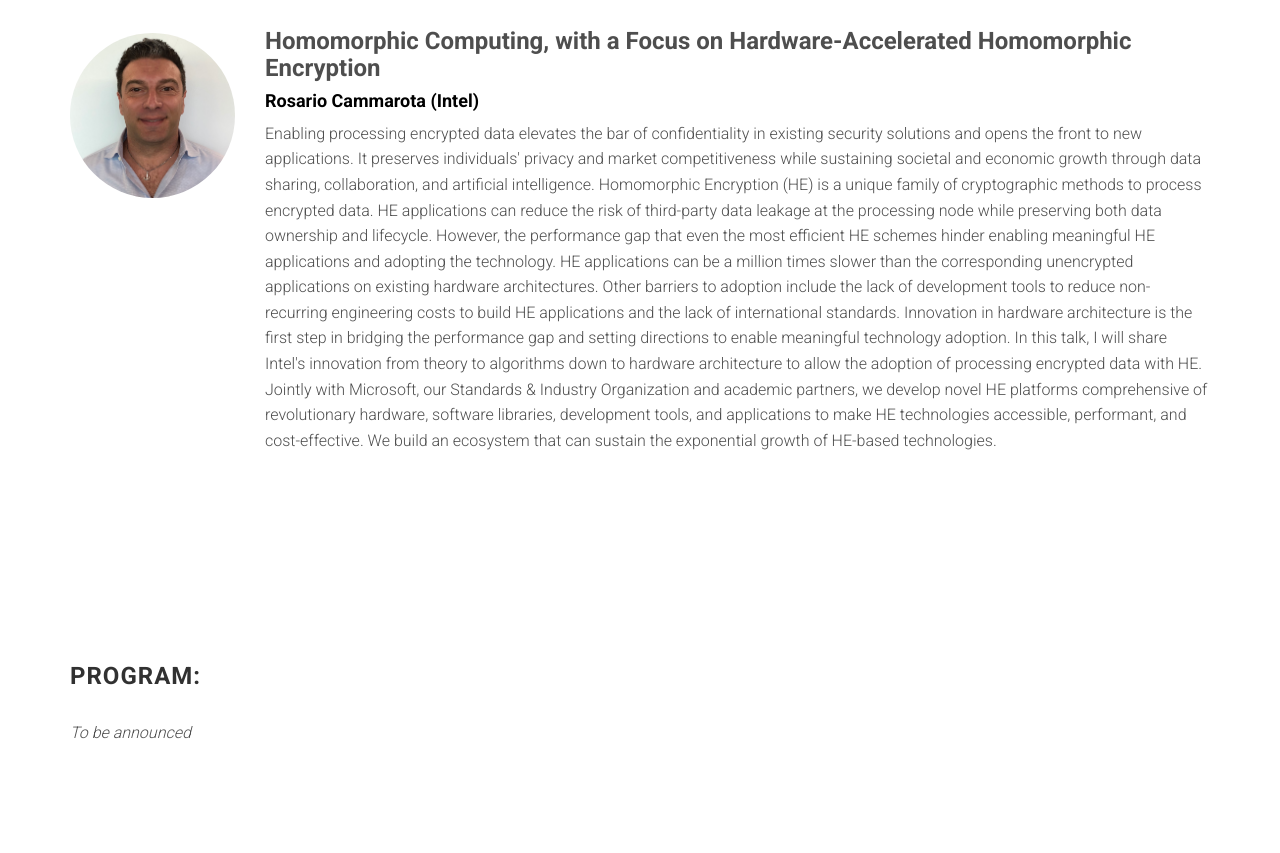
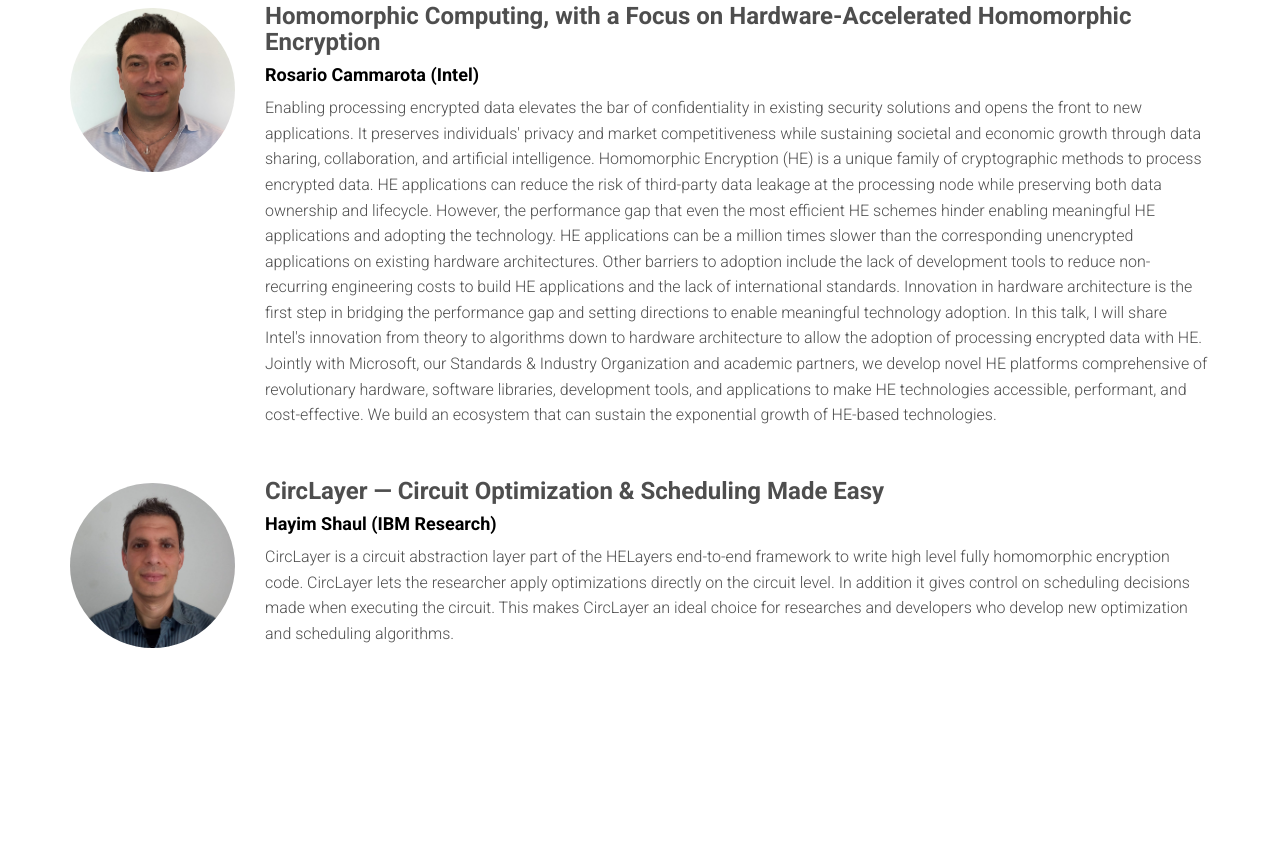
Before and after one commit to augustojv/cogarch-workshop-2022, a website: page index.html in a window 1280 px wide. Shown: the part 4352-5205 px from the top of the page. Drawn offline with Linux system fonts and the light colour scheme; files whose address does not match are found by name.

Commit message:
Invited speaker added

```diff
--- a/index.html
+++ b/index.html
@@ -268,8 +268,6 @@
                 </div>
             </div>
 
-			<em>(additional Speakers to be announced soon)</em>
-
             <div class="row">
                 <div class="col-md-2">
                     <div class="speaker">
@@ -351,6 +349,27 @@
 						data with HE. Jointly with Microsoft, our Standards & Industry Organization and academic partners, we develop novel HE platforms comprehensive of
 						revolutionary hardware, software libraries, development tools, and applications to make HE technologies accessible, performant, and cost-effective.
 						We build an ecosystem that can sustain the exponential growth of HE-based technologies.
+          	  		</p>
+				</div>
+            </div>
+
+            <div class="row">
+                <div class="col-md-2">
+                    <div class="speaker">
+                        <figure>
+                            <img alt="" class="img-responsive center-block" src="assets/images/speakers/hayim_shaul.jpg" style="border-radius:50%">
+                        </figure>
+                    </div>
+                </div>
+
+                <div class="col-sm-10">
+					<h3>CircLayer &mdash; Circuit Optimization &amp; Scheduling Made Easy</h3>
+					<h4><a href="https://www.linkedin.com/in/hayim-shaul-b2658/?originalSubdomain=il" target="_blank">Hayim Shaul
+						(IBM Research)</a></h4>
+					<p>
+						CircLayer is a circuit abstraction layer part of the HELayers end-to-end framework to write high level fully homomorphic encryption code. CircLayer
+						lets the researcher apply optimizations directly on the circuit level. In addition it gives control on scheduling decisions made when executing the
+						circuit. This makes CircLayer an ideal choice for researches and developers who develop new optimization and scheduling algorithms.
           	  		</p>
 				</div>
             </div>
```
Also changed, not shown: assets/images/speakers/hayim_shaul.jpg (added).
